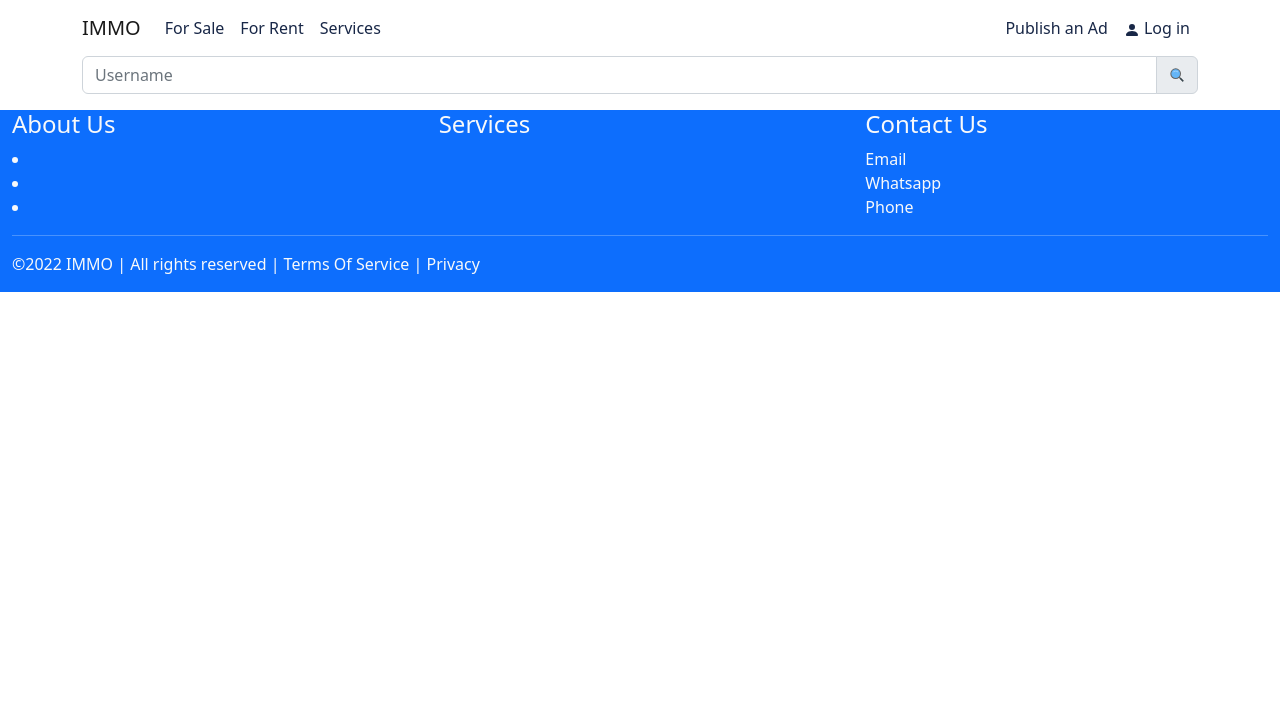
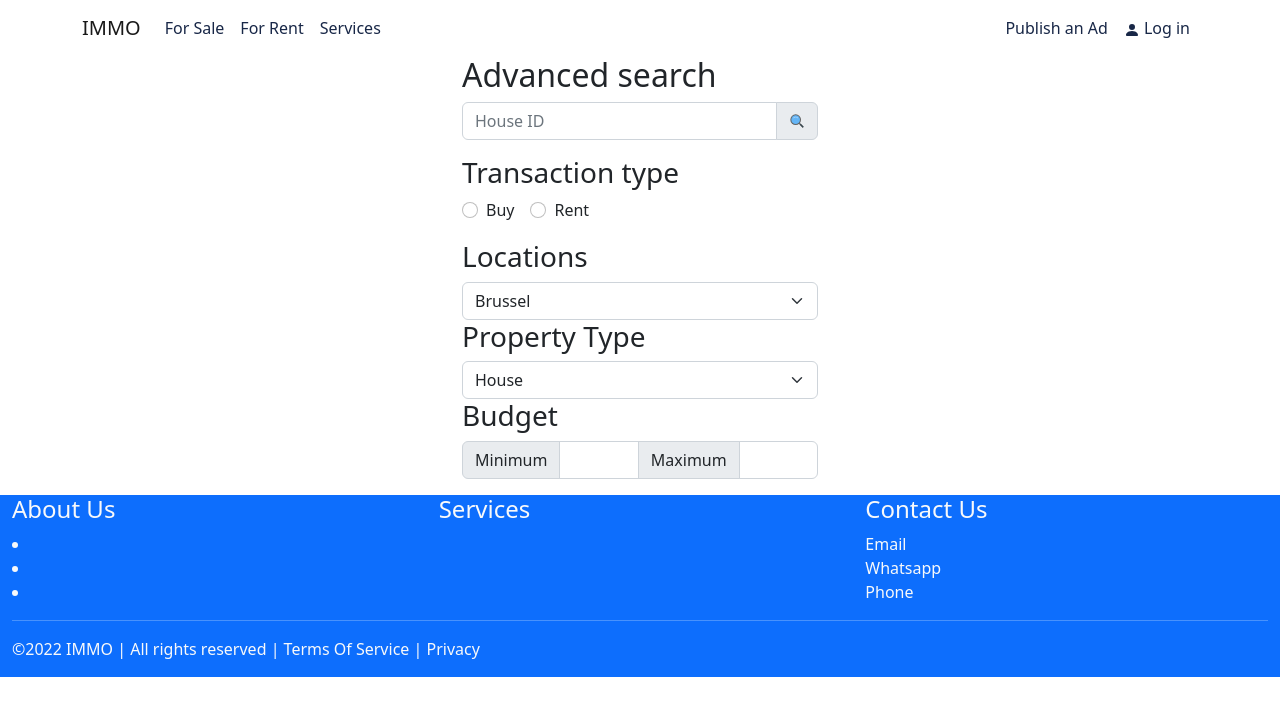
Before and after one commit to vhande/Immo_Project_Frontend, a React (Create React App) app: page /advanced-search in a window 1280 px wide. Shown: the top 716 px of the page. Built offline with nearby package versions, Linux system fonts and the light colour scheme.

Commit message:
advanced search updated

```diff
--- a/src/AdvancedSearch.js
+++ b/src/AdvancedSearch.js
@@ -1,35 +1,79 @@
-import React from 'react'
-import {Container, Col, Row,InputGroup,Form} from'react-bootstrap'
-import {FcSearch} from 'react-icons/fc'
+import React from "react";
+import { Container, Col, Row, InputGroup, Form } from "react-bootstrap";
+import { FcSearch } from "react-icons/fc";
 
 function AdvancedSearch() {
   return (
     <>
       <Container>
-      <Row>
-        <Col>
+        <Row className="d-flex justify-content-center">
+          <Col md={4}>
+            <h2>Advanced search</h2>
             <InputGroup className="mb-3">
-
               <Form.Control
-                placeholder="Username"
+                placeholder="House ID"
                 aria-label="Username"
                 aria-describedby="basic-addon1"
               />
-              <InputGroup.Text id="basic-addon1"><FcSearch></FcSearch></InputGroup.Text>
+              <InputGroup.Text id="basic-addon1">
+                <FcSearch></FcSearch>
+              </InputGroup.Text>
+            </InputGroup>
+            <h3>Transaction type</h3>
+            <Form>
+              {["radio"].map((type) => (
+                <div key={`inline-${type}`} className="mb-3">
+                  <Form.Check
+                    inline
+                    label="Buy"
+                    name="group1"
+                    type={type}
+                    id={`inline-${type}-1`}
+                  />
+                  <Form.Check
+                    inline
+                    label="Rent"
+                    name="group1"
+                    type={type}
+                    id={`inline-${type}-2`}
+                  />
+                </div>
+              ))}
+            </Form>
+            <h3>Locations</h3>
+            <Form.Select aria-label="Default select example">
+              <option value="1">Brussel</option>
+              <option value="2">Antwerp</option>
+              <option value="3">Gent</option>
+              <option value="1">Charleroi</option>
+              <option value="2">Liège</option>
+              <option value="3">Bruges</option>
+              <option value="1">Namur</option>
+              <option value="2">Leuven</option>
+              <option value="3">Mons</option>
+              <option value="1">Mechelen</option>
+              <option value="2">Aalst</option>
+              <option value="3">Hasselt</option>
+            </Form.Select>
+            <h3>Property Type</h3>
+            <Form.Select aria-label="Default select example">
+              <option value="1">House</option>
+              <option value="2">Appartment</option>
+              <option value="3">House and Appartment</option>
+              <option value="1">Garage</option>
+            </Form.Select>
+            <h3>Budget</h3>
+            <InputGroup className="mb-3">
+              <InputGroup.Text>Minimum</InputGroup.Text>
+              <Form.Control aria-label="Minumum price" />
+              <InputGroup.Text>Maximum</InputGroup.Text>
+              <Form.Control aria-label="Maximum price" />
             </InputGroup>
           </Col>
         </Row>
       </Container>
-
-
-
-
-
-
-
-
     </>
-  )
+  );
 }
 
-export default AdvancedSearch
+export default AdvancedSearch;
```
Lines whose indentation alone changed are shown as unchanged.
